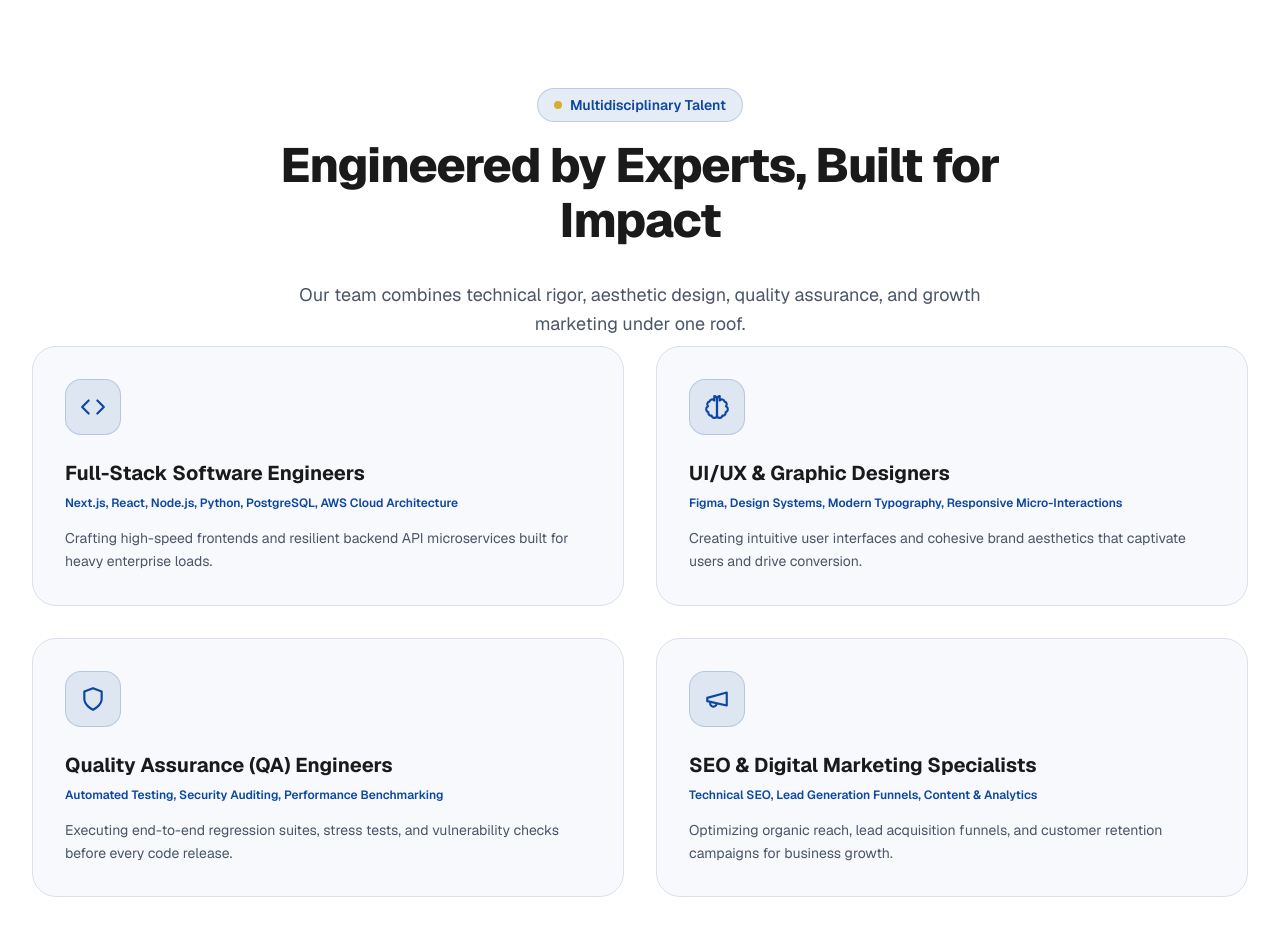
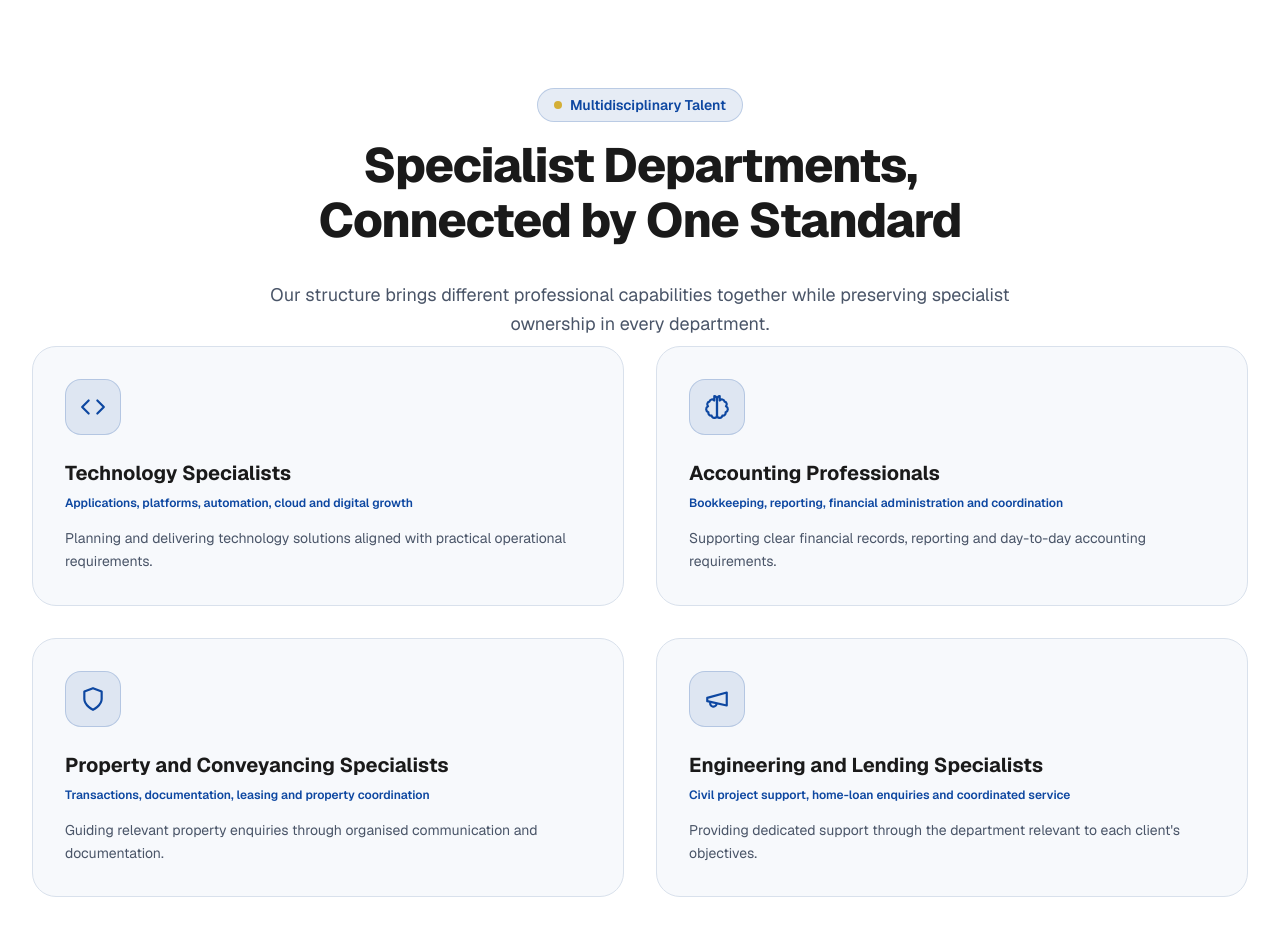
Before and after one commit to mayank-207/ValoSync-Global, a Next.js app: page /about in a window 1280 px wide. Shown: the part 5360-6296 px from the top of the page. Built offline with nearby package versions, Linux system fonts and the light colour scheme.

Commit message:
Represent multidisciplinary department expertise

```diff
--- a/components/sections/about/TeamLeadershipSection.tsx
+++ b/components/sections/about/TeamLeadershipSection.tsx
@@ -4,31 +4,31 @@ import { CodeIcon, UsersIcon, ShieldIcon, MarketingIcon, BrainIcon } from "@/com
 
 const teamRoles = [
   {
-    title: "Full-Stack Software Engineers",
-    focus: "Next.js, React, Node.js, Python, PostgreSQL, AWS Cloud Architecture",
+    title: "Technology Specialists",
+    focus: "Applications, platforms, automation, cloud and digital growth",
     description:
-      "Crafting high-speed frontends and resilient backend API microservices built for heavy enterprise loads.",
+      "Planning and delivering technology solutions aligned with practical operational requirements.",
     icon: <CodeIcon size={26} />,
   },
   {
-    title: "UI/UX & Graphic Designers",
-    focus: "Figma, Design Systems, Modern Typography, Responsive Micro-Interactions",
+    title: "Accounting Professionals",
+    focus: "Bookkeeping, reporting, financial administration and coordination",
     description:
-      "Creating intuitive user interfaces and cohesive brand aesthetics that captivate users and drive conversion.",
+      "Supporting clear financial records, reporting and day-to-day accounting requirements.",
     icon: <BrainIcon size={26} />,
   },
   {
-    title: "Quality Assurance (QA) Engineers",
-    focus: "Automated Testing, Security Auditing, Performance Benchmarking",
+    title: "Property and Conveyancing Specialists",
+    focus: "Transactions, documentation, leasing and property coordination",
     description:
-      "Executing end-to-end regression suites, stress tests, and vulnerability checks before every code release.",
+      "Guiding relevant property enquiries through organised communication and documentation.",
     icon: <ShieldIcon size={26} />,
   },
   {
-    title: "SEO & Digital Marketing Specialists",
-    focus: "Technical SEO, Lead Generation Funnels, Content & Analytics",
+    title: "Engineering and Lending Specialists",
+    focus: "Civil project support, home-loan enquiries and coordinated service",
     description:
-      "Optimizing organic reach, lead acquisition funnels, and customer retention campaigns for business growth.",
+      "Providing dedicated support through the department relevant to each client's objectives.",
     icon: <MarketingIcon size={26} />,
   },
 ];
@@ -39,8 +39,8 @@ export default function TeamLeadershipSection() {
       <div className="container">
         <SectionHeading
           badge="Multidisciplinary Talent"
-          title="Engineered by Experts, Built for Impact"
-          subtitle="Our team combines technical rigor, aesthetic design, quality assurance, and growth marketing under one roof."
+          title="Specialist Departments, Connected by One Standard"
+          subtitle="Our structure brings different professional capabilities together while preserving specialist ownership in every department."
           center
         />
 
```
